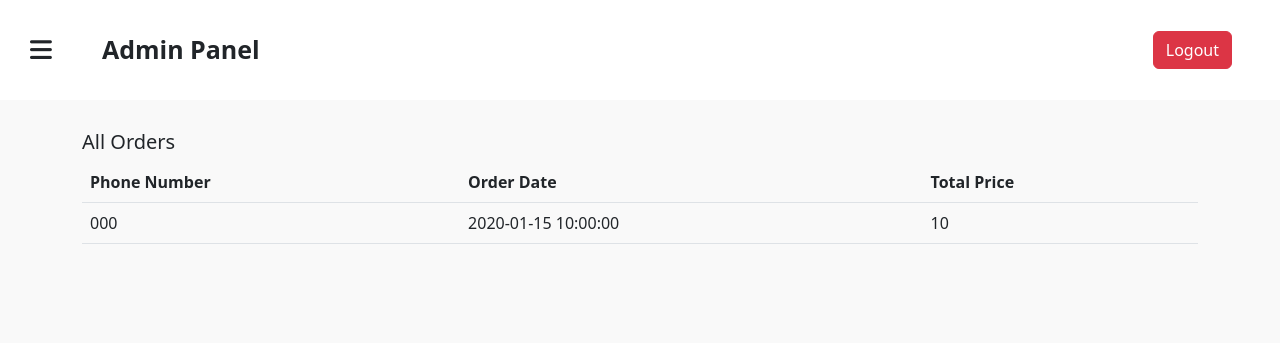
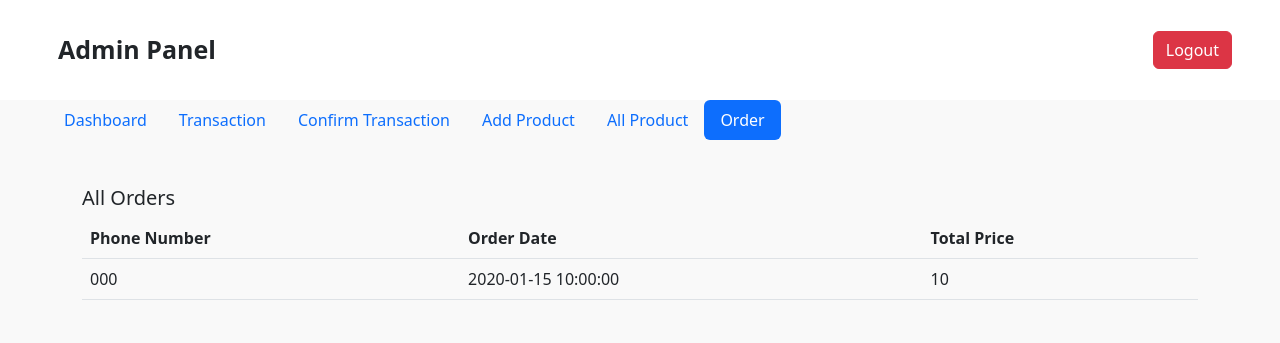
Before and after one commit to louremipsum/E-commerce, a PHP site: page /admin/all_orders.php in a window 1280 px wide. Shown: the top 343 px of the page. Run offline with PHP 8.4, Linux system fonts and the light colour scheme; the visitor is signed in with stand-in values (Sample User, id 1); tables that the repository leaves empty or names only in its code hold one stand-in row (values such as "Sample post"); a stand-in replaces the project's code that opens the database connection; some libraries are stand-ins or nearby versions.

Commit message:
style: tabs navbar in laptop screen and burger in mobile screen

```diff
--- a/admin/header.php
+++ b/admin/header.php
@@ -1,8 +1,6 @@
 <?php
 include'lib/connection.php';
-// $sql = "SELECT * FROM orders where status='pending'";
-// $result = $conn -> query ($sql);
-
+$current_page = basename($_SERVER['PHP_SELF']);
 ?>
 
 <!DOCTYPE html>
@@ -17,17 +15,28 @@ include'lib/connection.php';
         integrity="sha384-gH2yIJqKdNHPEq0n4Mqa/HGKIhSkIHeL5AyhkYV8i59U5AR6csBvApHHNl/vI1Bx" crossorigin="anonymous" />
     <link rel="stylesheet" href="css/style.css">
     <link rel="stylesheet" href="css/media.css">
+    <style>
+    .nav-link {
+        font-weight: 500;
+    }
+
+    .nav-link:hover {
+        color: darkblue !important;
+        font-weight: 500 !important;
+    }
+    </style>
 </head>
 
 <body>
     <section class="header d-flex justify-content-between align-items-center" id="header">
         <div class="d-flex align-items-center">
-            <i class="fas fa-bars fixed" onclick="openside()"></i>
-            <div class="line-fixed">Admin Panel</div>
+            <i class="fas fa-bars fixed d-sm-none" onclick="openside()"></i>
+            <div class="line-fixed ms-5">Admin Panel</div>
         </div>
         <a href="logout.php" class="btn btn-danger me-5">Logout</a>
     </section>
 
+    <div class="d-block d-sm-none">
         <div class="sidenav" id="sidenav">
             <ul class="navbar-nav">
                 <li class="nav-item">
@@ -35,6 +44,9 @@ include'lib/connection.php';
                 </li>
                 <li class="nav-item">
                     <a class="nav-link po" href="transaction.php">Transaction</a>
+                </li>
+                <li class="nav-item">
+                    <a class="nav-link ao" href="confirm_transaction.php">Confirm Transaction</a>
                 </li>
                 <li class="nav-item">
                     <a class="nav-link ap" href="add_product.php">Add Product</a>
@@ -47,6 +59,36 @@ include'lib/connection.php';
                     <a class="nav-link ao" href="all_orders.php">Order</a>
                 </li>
             </ul>
+        </div>
+    </div>
+    <div class="d-none d-sm-block ms-5">
+        <ul class="nav nav-pills mb-3" id="myTab" role="tablist">
+            <li class="nav-item" role="presentation">
+                <a class="nav-link <?php echo ($current_page == 'Home.php') ? 'active' : ''; ?>"
+                    href="Home.php">Dashboard</a>
+            </li>
+            <li class="nav-item" role="presentation">
+                <a class="nav-link <?php echo ($current_page == 'transaction.php') ? 'active' : ''; ?>"
+                    href="transaction.php">Transaction</a>
+            </li>
+            <li class="nav-item" role="presentation">
+                <a class="nav-link <?php echo ($current_page == 'confirm_transaction.php') ? 'active' : ''; ?>"
+                    href="confirm_transaction.php">Confirm Transaction</a>
+            </li>
+            <li class="nav-item" role="presentation">
+                <a class="nav-link <?php echo ($current_page == 'add_product.php') ? 'active' : ''; ?>"
+                    href="add_product.php">Add Product</a>
+            </li>
+            <li class="nav-item" role="presentation">
+                <a class="nav-link <?php echo ($current_page == 'all_product.php') ? 'active' : ''; ?>"
+                    href="all_product.php">All Product</a>
+            </li>
+            <li class="nav-item" role="presentation">
+                <a class="nav-link <?php echo ($current_page == 'all_orders.php') ? 'active' : ''; ?>"
+                    href="all_orders.php">Order</a>
+            </li>
+        </ul>
+
     </div>
     <?php
 
```
Lines whose indentation alone changed are shown as unchanged.
